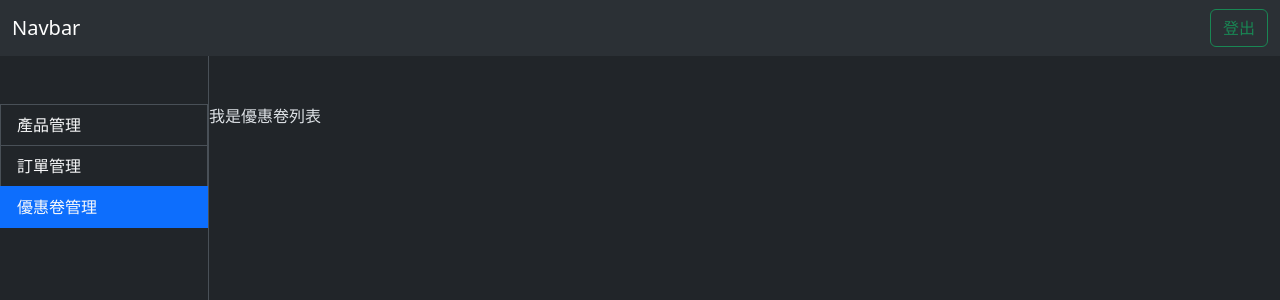
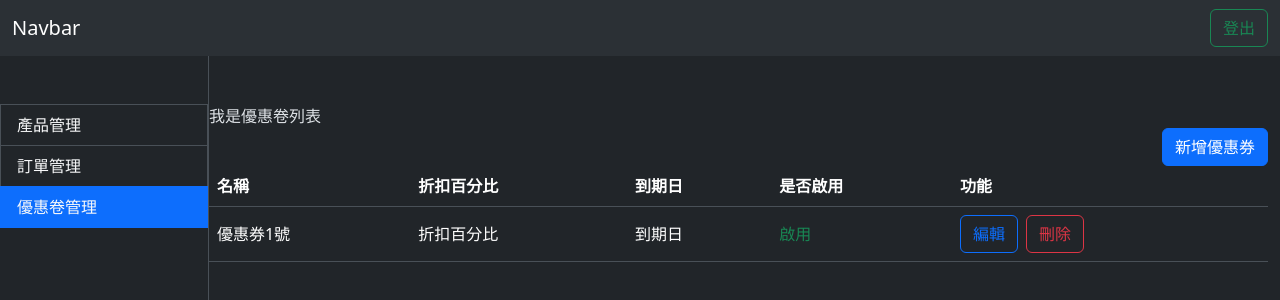
Before and after one commit to AbsintheSung/vue-black, a Vue app: page /couponlist in a window 1280 px wide. Shown: the top 300 px of the page. Built offline with nearby package versions, Linux system fonts and the light colour scheme; no server answers.

Commit message:
feat:建立couponList表格

```diff
--- a/src/views/CouponList.vue
+++ b/src/views/CouponList.vue
@@ -1,5 +1,37 @@
 <script setup></script>
 <template>
   <div>我是優惠卷列表</div>
+  <div class="text-end">
+    <button class="btn btn-primary" type="button">新增優惠券</button>
+  </div>
+
+  <table class="table align-middle">
+    <thead>
+      <tr>
+        <th>名稱</th>
+        <th>折扣百分比</th>
+        <th>到期日</th>
+        <th>是否啟用</th>
+        <th>功能</th>
+      </tr>
+    </thead>
+    <tbody>
+      <tr>
+        <td>優惠券1號</td>
+        <td>折扣百分比</td>
+        <td>到期日</td>
+        <td>
+          <span class="text-success" v-if="true">啟用</span>
+          <span class="text-danger" v-else>未啟用</span>
+        </td>
+        <td>
+          <div class="d-flex align-items-center">
+            <button class="btn btn-outline-primary">編輯</button>
+            <button class="btn btn-outline-danger ms-2">刪除</button>
+          </div>
+        </td>
+      </tr>
+    </tbody>
+  </table>
 </template>
 <style scoped></style>
```
